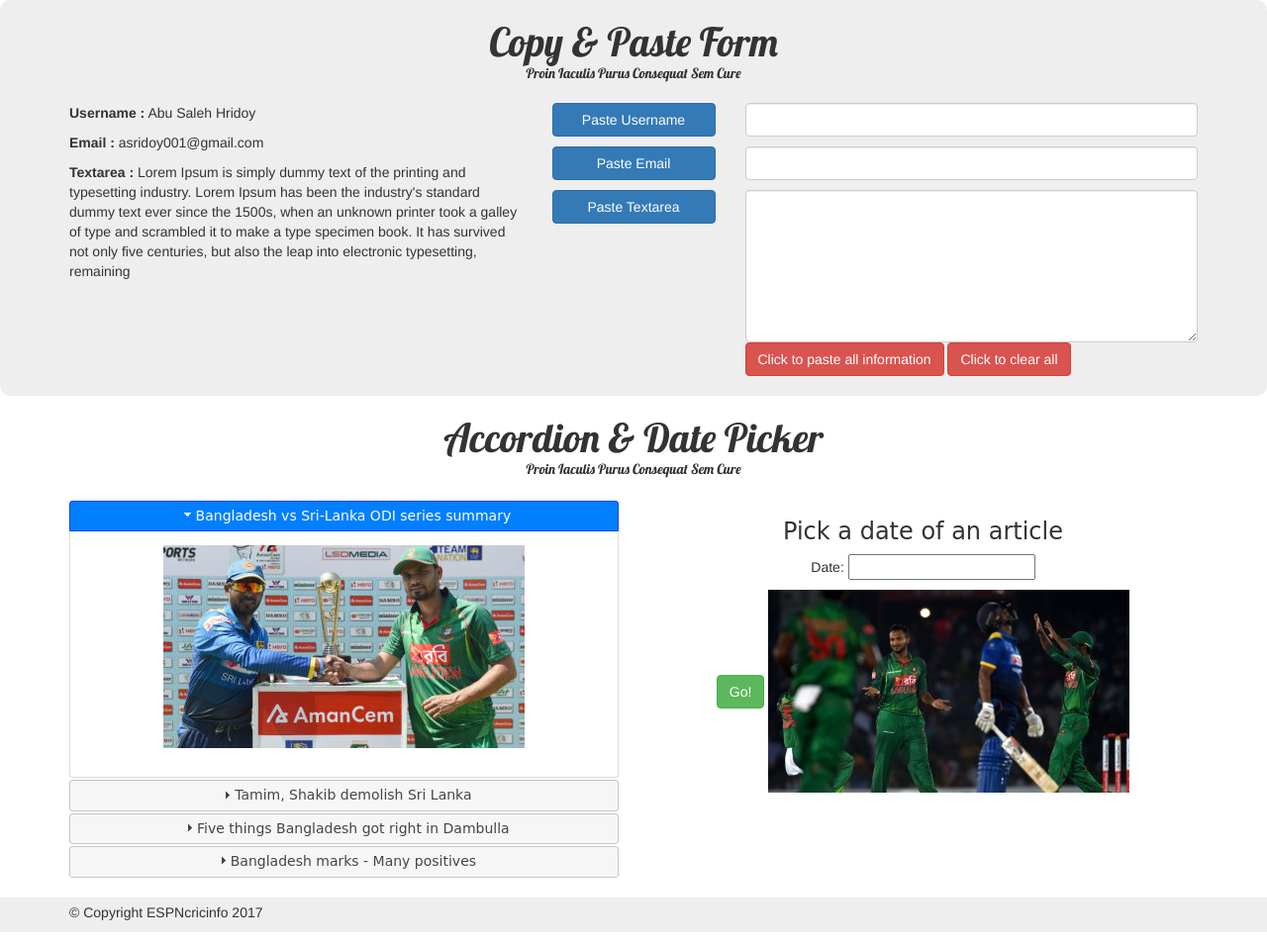
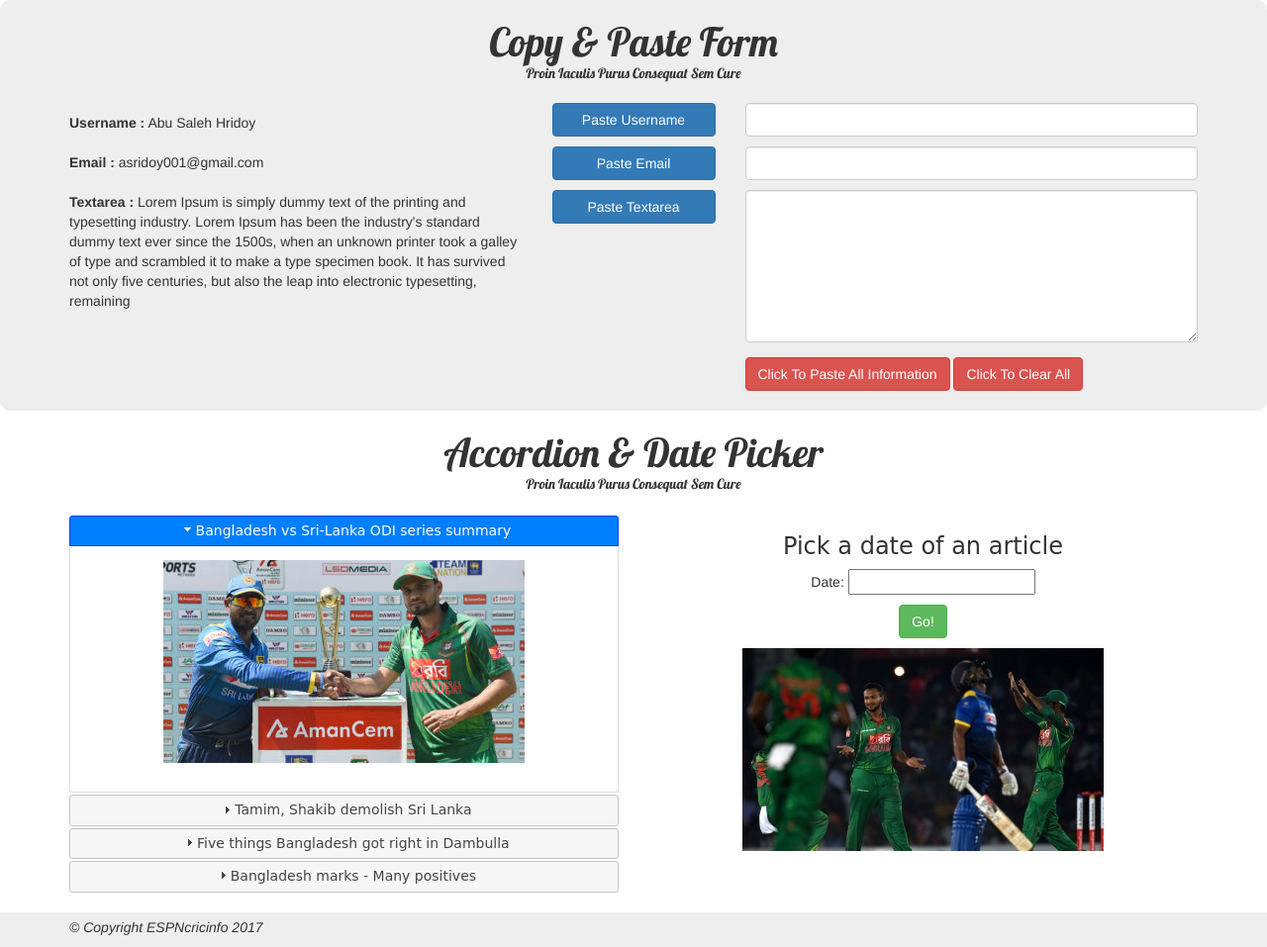
Before and after one commit to ASHridoy/jq-accordion, a plain HTML site: page index.html in a window 1280 px wide. Shown: the whole page at 99% size. Drawn offline with nearby package versions, Linux system fonts and the light colour scheme; files that its build step writes are made by us from their sources; files whose address does not match are found by name; a web font is replaced by a local one.

Commit message:
Update style.css

```diff
--- a/assets/css/style.css
+++ b/assets/css/style.css
@@ -7,7 +7,10 @@
 }
 #form-copy .content{}
 #form-copy .content p{
-	margin-bottom: 10px;
+	margin-bottom: 20px;
+
+}#form-copy .content p:first-child{
+	margin-top: 10px;
 }
 #form-copy .buttn{}
 #form-copy .buttn button{
@@ -47,9 +50,20 @@
 	background: #eee;
 	padding-top: 5px;
 	margin-bottom: 0;
+}#footer p{
+	font-style: italic;
 }
 .date-content{
 	text-align: center;
+}
+#paste-all{
+	text-transform: capitalize;
+	margin-top: 15px;
+}
+#clr-all{
+
+	text-transform: capitalize;
+	margin-top: 15px;
 }
 h3{
 	font-family: 'Baloo Bhaina', cursive !important;
@@ -64,3 +78,7 @@ button, input, select, textarea {
 }
 .date-content p{
 }
+.date-content button{
+	display: block;
+	margin: 10px auto;
+}
```
